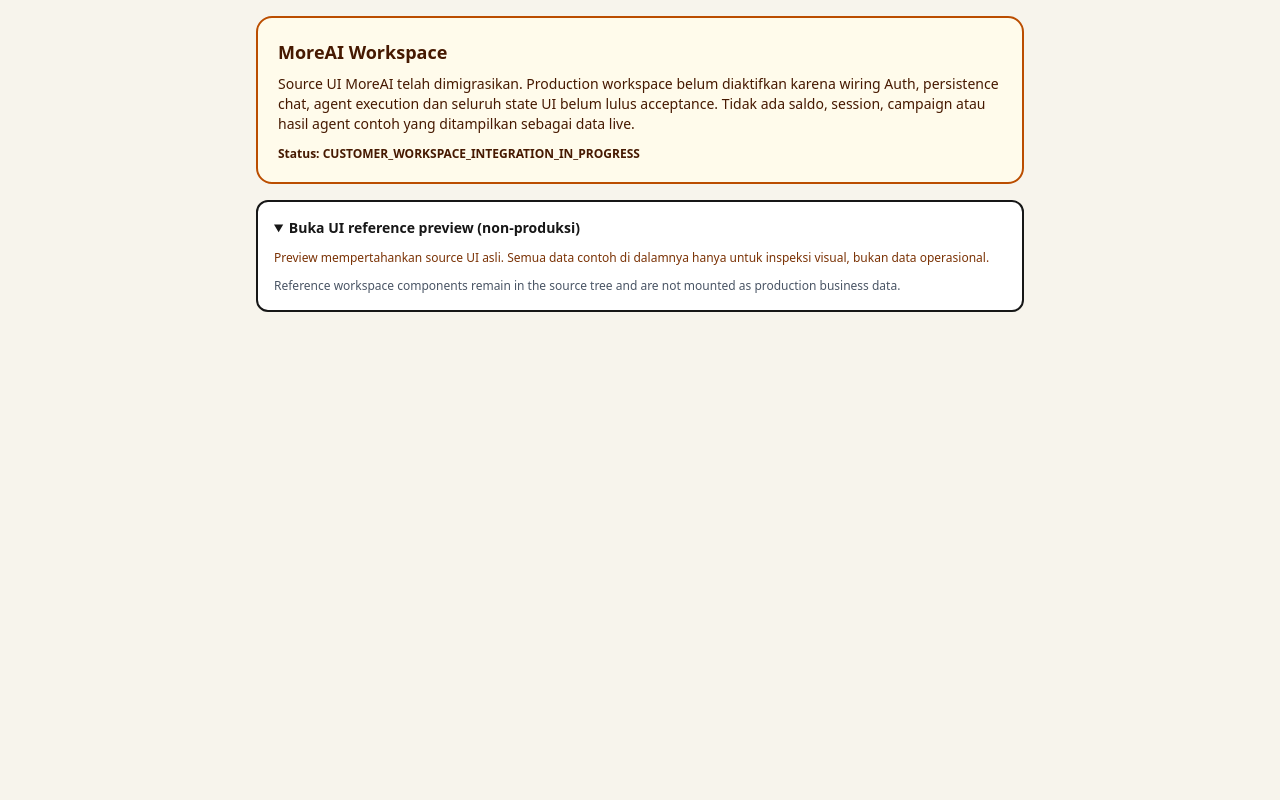
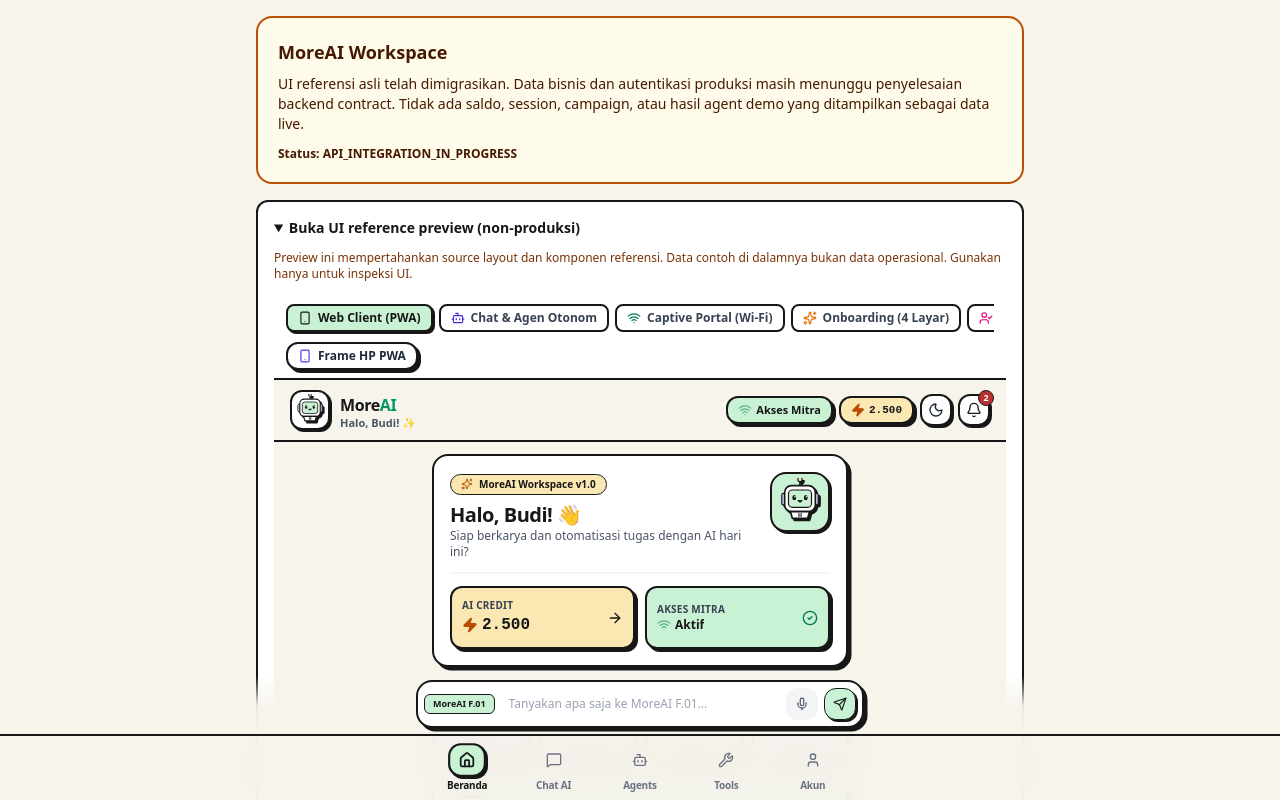
Before and after one commit to urbanrealty36-ops/MoreAI, a Next.js app in the folder apps/web/: page / in a window 1280 px wide. Both pictures are taken after a click on the heading "Buka UI reference preview (non-produksi)". Shown: the top 800 px of the page. Built offline with nearby package versions, Linux system fonts and the light colour scheme.

Commit message:
fix(web): restore original source UI preview behind non-production gate

```diff
--- a/apps/web/src/app/page.tsx
+++ b/apps/web/src/app/page.tsx
@@ -1,15 +1,17 @@
+import ReferenceWorkspace from "@/components/reference/ReferenceWorkspace";
+
 export default function WebHome() {
   return (
     <main className="min-h-screen bg-[#F7F4EC] p-4 text-[#171717]">
       <section className="mx-auto max-w-3xl rounded-2xl border-2 border-amber-700 bg-amber-50 p-5 text-amber-950">
         <h1 className="text-lg font-black">MoreAI Workspace</h1>
-        <p className="mt-2 text-sm">Source UI MoreAI telah dimigrasikan. Production workspace belum diaktifkan karena wiring Auth, persistence chat, agent execution dan seluruh state UI belum lulus acceptance. Tidak ada saldo, session, campaign atau hasil agent contoh yang ditampilkan sebagai data live.</p>
-        <p className="mt-3 text-xs font-bold">Status: CUSTOMER_WORKSPACE_INTEGRATION_IN_PROGRESS</p>
+        <p className="mt-2 text-sm">UI referensi asli telah dimigrasikan. Data bisnis dan autentikasi produksi masih menunggu penyelesaian backend contract. Tidak ada saldo, session, campaign, atau hasil agent demo yang ditampilkan sebagai data live.</p>
+        <p className="mt-3 text-xs font-bold">Status: API_INTEGRATION_IN_PROGRESS</p>
       </section>
       <details className="mx-auto mt-4 max-w-3xl rounded-xl border-2 border-[#171717] bg-white p-4">
         <summary className="cursor-pointer text-sm font-bold">Buka UI reference preview (non-produksi)</summary>
-        <p className="my-3 text-xs text-amber-900">Preview mempertahankan source UI asli. Semua data contoh di dalamnya hanya untuk inspeksi visual, bukan data operasional.</p>
-        <div className="text-xs text-gray-600">Reference workspace components remain in the source tree and are not mounted as production business data.</div>
+        <p className="my-3 text-xs text-amber-900">Preview ini mempertahankan source layout dan komponen referensi. Data contoh di dalamnya bukan data operasional. Gunakan hanya untuk inspeksi UI.</p>
+        <ReferenceWorkspace />
       </details>
     </main>
   );
```
